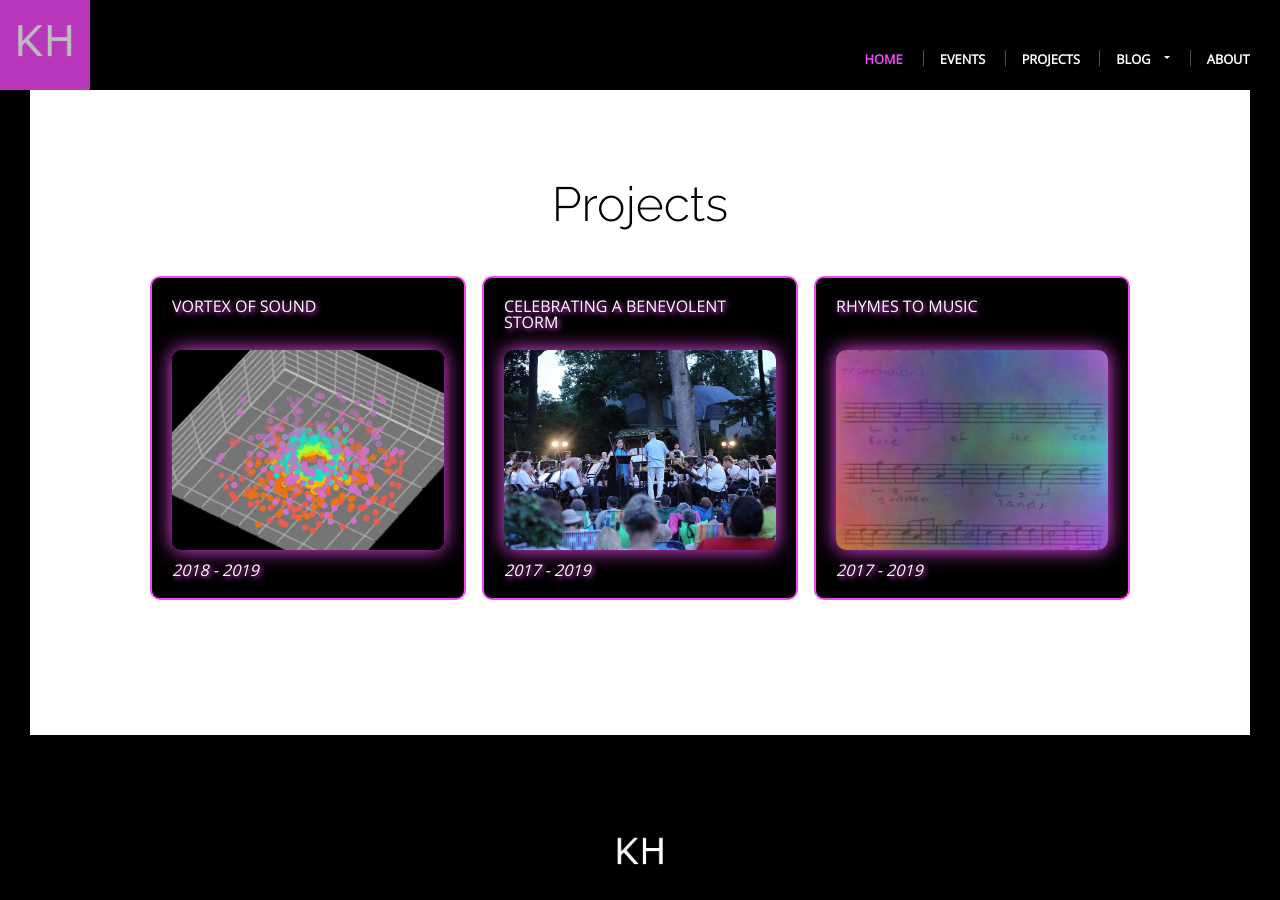
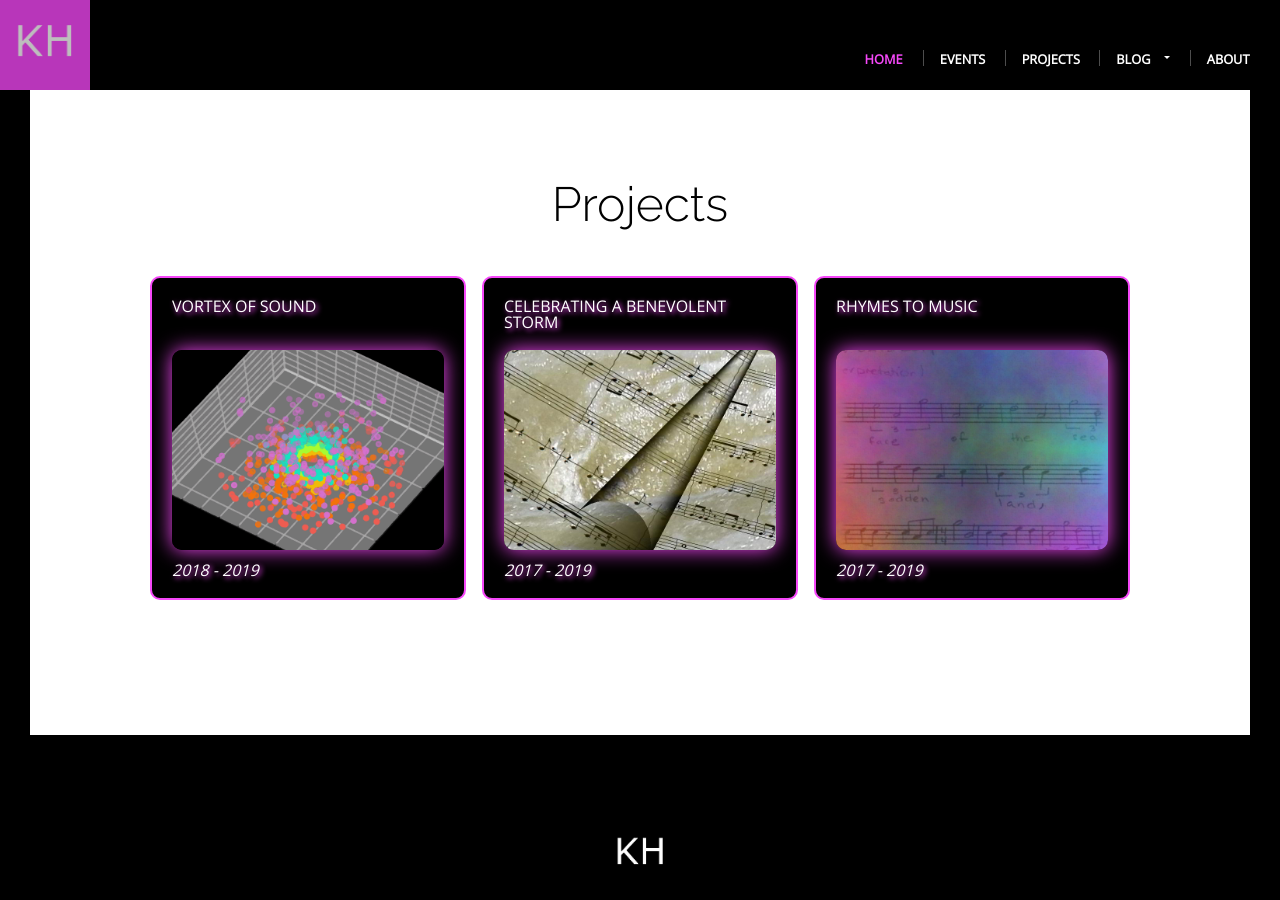
Before and after one commit to khoeger/khoeger.github.io, a Jekyll site: the page built from projects/index.html, in a window 1280 px wide and 900 px high. Built offline with Jekyll 4.4.1, drawn with Linux system fonts in a browser that asks for light colours.

Commit message:
Add cabs graphic for project pages

```diff
--- a/_projects_list/celebrating-a-benevolent-storm.markdown
+++ b/_projects_list/celebrating-a-benevolent-storm.markdown
@@ -3,7 +3,8 @@ layout: project
 title: Celebrating A Benevolent Storm
 start-date: 2017-09-23 20:00:00 -0500
 end-date: 2019-05-10 20:00:00 -0500
-image: /assets/img/2018/2018-07-29/westchesterBand.jpg
+image: /assets/img/umbrellaProjects/cabs_99KiB.jpg
+alt-text: A close up of a few pages from Celebrating A Benevolent Storm, overlaid by transparent whirlpool
 project-tag: celebratingABenevolentStorm
 categories: composition
 description: fake description
```
Also changed, not shown: assets/img/umbrellaProjects/cabs_99KiB.jpg (added).
